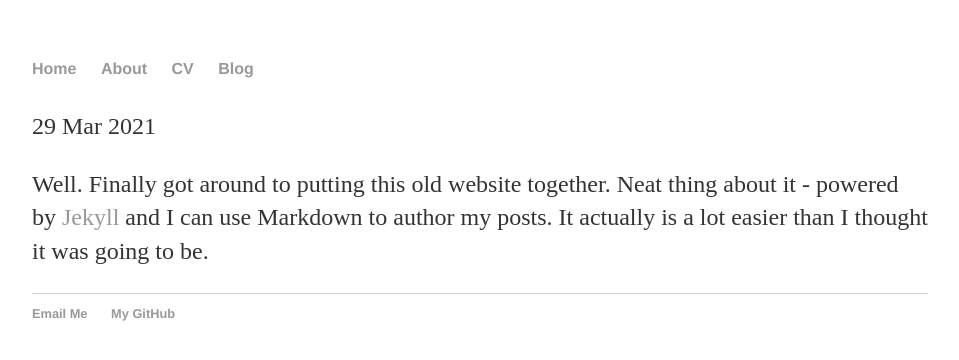
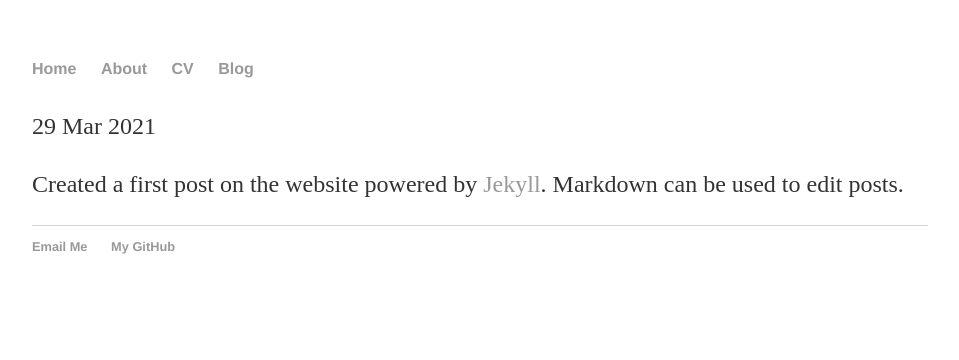
Before and after one commit to dmitriysychev/dmitriysychev.github.io, a Jekyll site: the page built from _posts/2021-03-29-personal-website-launch.md, in a window 1280 px wide. Shown: the top 360 px of the page, without its empty margins (160-1119 px from the left). Built offline with Jekyll 4.4.1, drawn with Linux system fonts in a browser that asks for light colours; our own code applies the rules of GitHub Pages for plain Markdown files.

Commit message:
Update 2021-03-29-personal-website-launch.md

```diff
--- a/_posts/2021-03-29-personal-website-launch.md
+++ b/_posts/2021-03-29-personal-website-launch.md
@@ -3,8 +3,4 @@ layout: post
 title: "Personal website launch
 date: 2021-03-29
 ---
-
-Well.
-Finally got around to putting this old website together.
-Neat thing about it - powered by [Jekyll](http://jekyllrb.com) and I can use Markdown to author my posts.
-It actually is a lot easier than I thought it was going to be.
+Created a first post on the website powered by [Jekyll](http://jekyllrb.com). Markdown can be used to edit posts.
```
